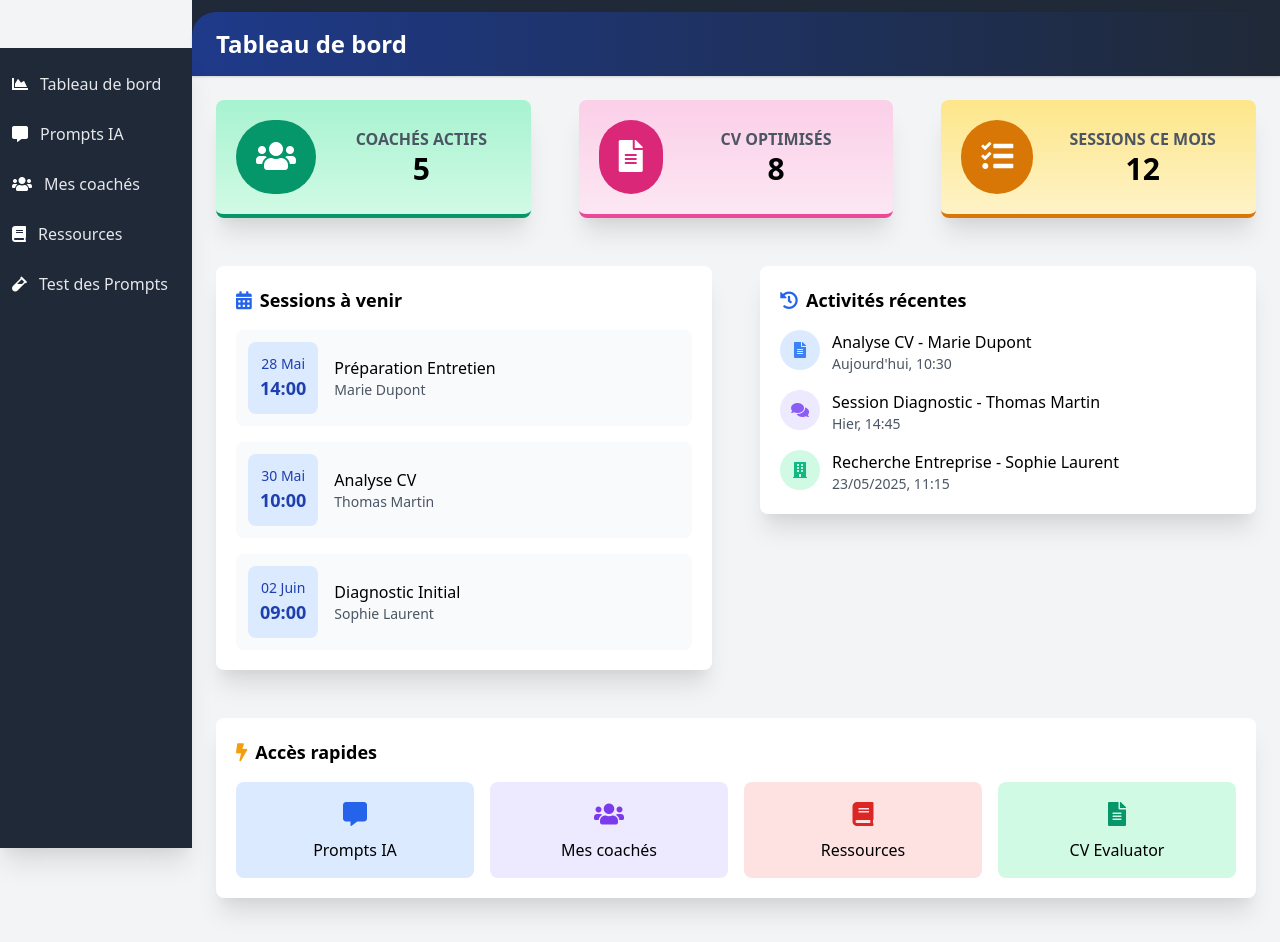
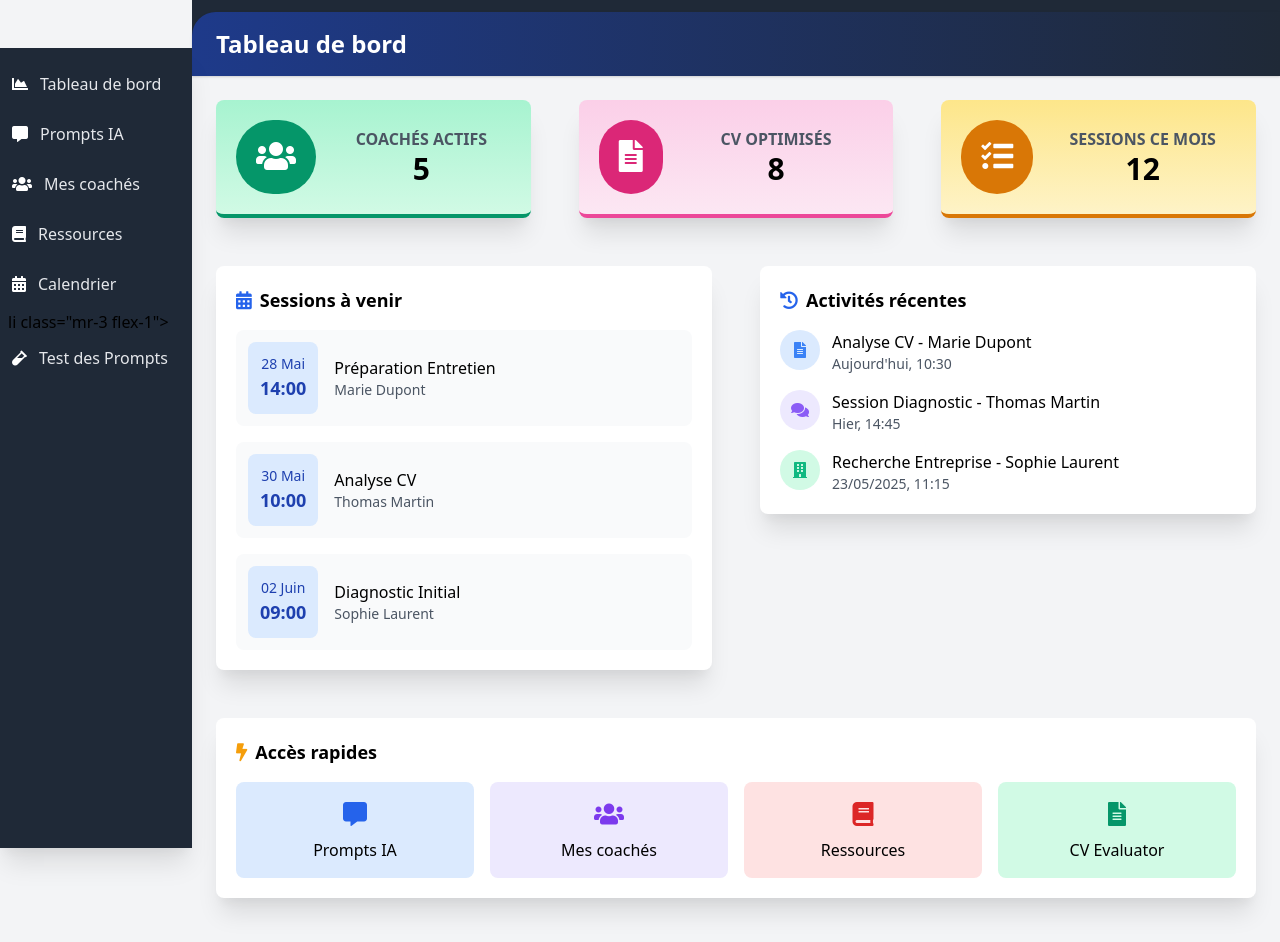
Before and after one commit to Mhg1106/Job-search-IA-Coach, a plain HTML site: page index.html in a window 1280 px wide. Drawn offline with nearby package versions, Linux system fonts and the light colour scheme.

Commit message:
Update index.html

```diff
--- a/index.html
+++ b/index.html
@@ -36,7 +36,13 @@
                         <i class="fas fa-book pr-0 md:pr-3"></i><span class="pb-1 md:pb-0 text-xs md:text-base text-gray-400 md:text-gray-200 block md:inline-block">Ressources</span>
                     </a>
                 </li>
+                <!-- Dans la navigation de index.html -->
                 <li class="mr-3 flex-1">
+                    <a href="calendrier.html" class="block py-1 md:py-3 pl-1 align-middle text-white no-underline hover:text-white border-b-2 border-gray-800 hover:border-orange-500">
+                        <i class="fas fa-calendar-alt pr-0 md:pr-3"></i><span class="pb-1 md:pb-0 text-xs md:text-base text-gray-400 md:text-gray-200 block md:inline-block">Calendrier</span>
+                    </a>
+                </li>
+                li class="mr-3 flex-1">
                     <a href="prompt-test.html" class="block py-1 md:py-3 pl-0 md:pl-1 align-middle text-white no-underline hover:text-white border-b-2 border-gray-800 hover:border-yellow-500">
                         <i class="fas fa-vial pr-0 md:pr-3"></i><span class="pb-1 md:pb-0 text-xs md:text-base text-gray-400 md:text-gray-200 block md:inline-block">Test des Prompts</span>
                     </a>
```
